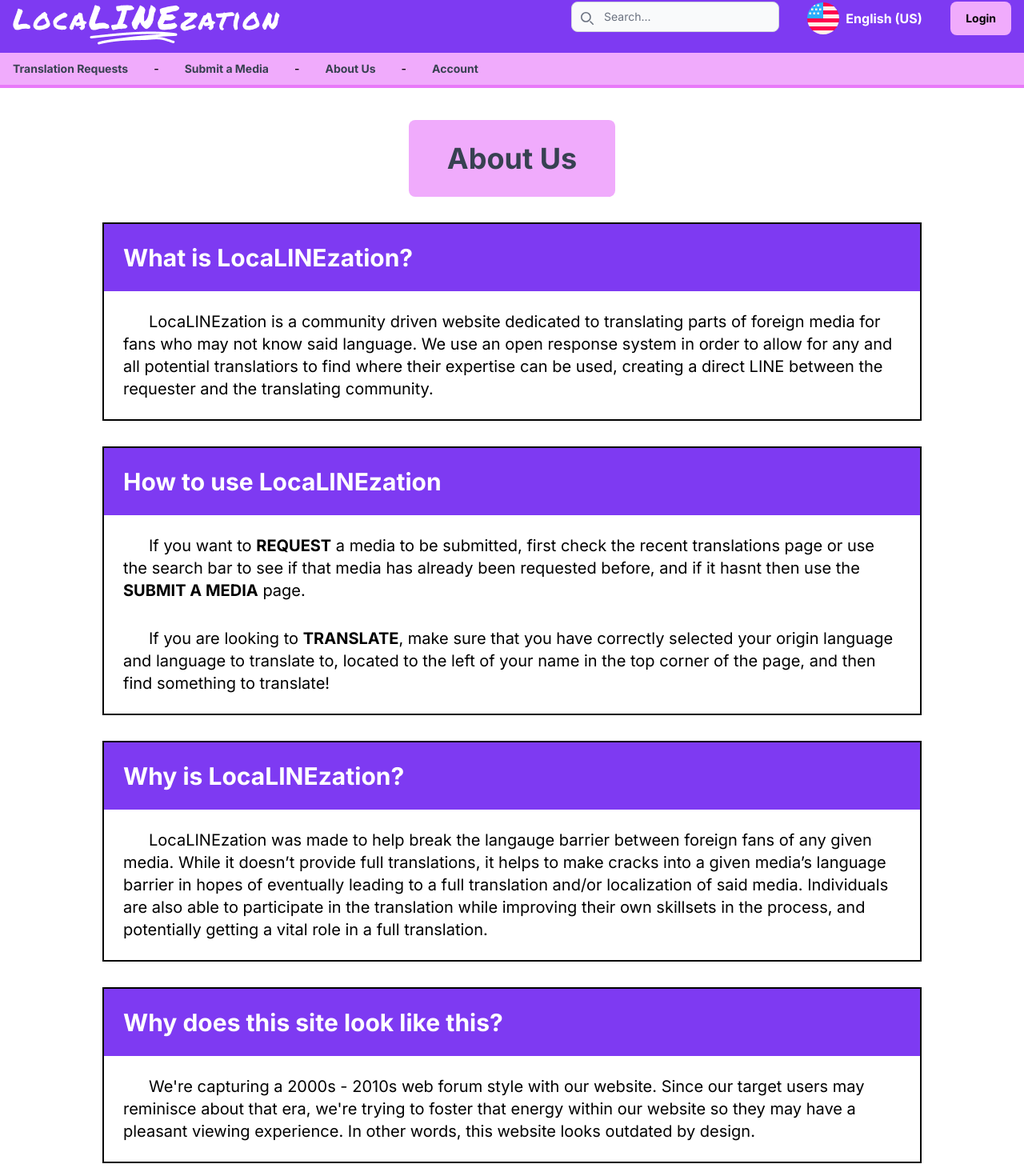
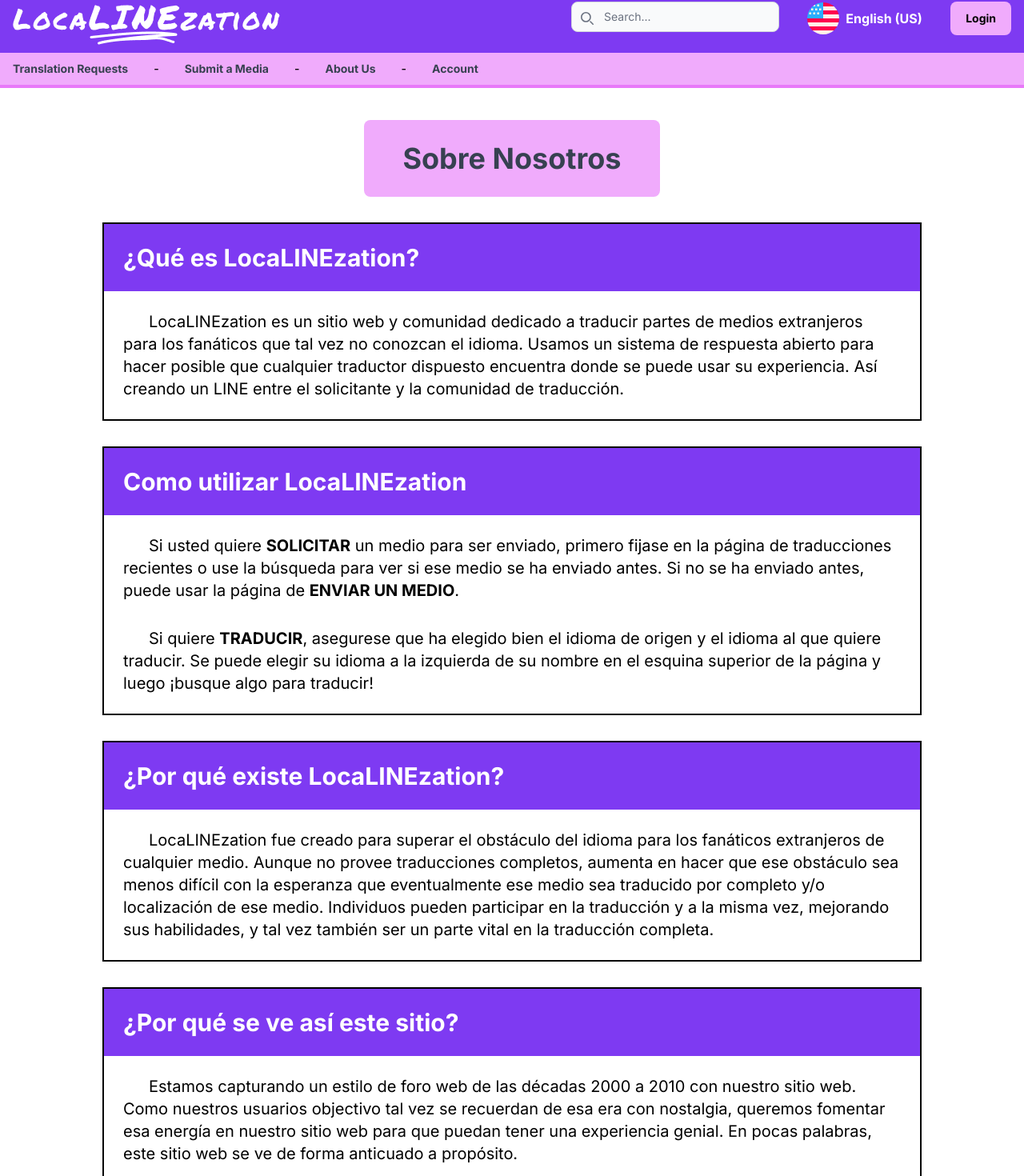
Before and after one commit to LeoJrTheTanooki/localinezation-front, a Next.js app in the folder localinezation-front/: page /AboutPage in a window 1280 px wide. Shown: the part 24-1494 px from the top of the page at 80% size. Built offline with nearby package versions, Linux system fonts and the light colour scheme.

Commit message:
Successfully implemented posting strings

```diff
--- a/localinezation-front/src/app/AboutPage/page.tsx
+++ b/localinezation-front/src/app/AboutPage/page.tsx
@@ -3,54 +3,165 @@
 import React from "react";
 
 const AboutPage = () => {
+  //   const englishText = [
+  //     <h1 className="text-center font-bold text-gray-700 text-4xl py-7">
+  //       About Us
+  //     </h1>,
+  //     <p>What is LocaLINEzation?</p>,
+  //     <p className="indent-8">
+  //       LocaLINEzation is a community driven website dedicated to translating
+  //       parts of foreign media for fans who may not know said language. We use an
+  //       open response system in order to allow for any and all potential
+  //       translatiors to find where their expertise can be used, creating a direct
+  //       LINE between the requester and the translating community.
+  //     </p>,
+  //     <p>How to use LocaLINEzation</p>,
+  //     <>
+  //       <p className="indent-8 mb-8">
+  //         If you want to <span className="font-bold">REQUEST</span> a media to be
+  //         submitted, first check the recent translations page or use the search
+  //         bar to see if that media has already been requested before, and if it
+  //         hasnt then use the <span className="font-bold">SUBMIT A MEDIA</span>{" "}
+  //         page.
+  //       </p>
+  //       <p className="indent-8">
+  //         If you are looking to <span className="font-bold">TRANSLATE</span>, make
+  //         sure that you have correctly selected your origin language and language
+  //         to translate to, located to the left of your name in the top corner of
+  //         the page, and then find something to translate!
+  //       </p>
+  //     </>,
+  //     <p>Why is LocaLINEzation?</p>,
+  //     <p className="indent-8">
+  //       LocaLINEzation was made to help break the langauge barrier between foreign
+  //       fans of any given media. While it doesn&rsquo;t provide full translations,
+  //       it helps to make cracks into a given media&rsquo;s language barrier in
+  //       hopes of eventually leading to a full translation and/or localization of
+  //       said media. Individuals are also able to participate in the translation
+  //       while improving their own skillsets in the process, and potentially
+  //       getting a vital role in a full translation.
+  //     </p>,
+  //     <p>Why does this site look like this?</p>,
+  //     <p className="indent-8">
+  //       We&apos;re capturing a 2000s - 2010s web forum style with our website.
+  //       Since our target users may reminisce about that era, we&apos;re trying to
+  //       foster that energy within our website so they may have a pleasant viewing
+  //       experience. In other words, this website looks outdated by design.
+  //     </p>,
+  //   ];
+
+  const englishText = [
+    <h1 className="text-center font-bold text-gray-700 text-4xl py-7">
+      Sobre Nosotros
+    </h1>,
+    <p>¿Qué es LocaLINEzation?</p>,
+    <p className="indent-8">
+      LocaLINEzation es un sitio web y comunidad dedicado a traducir partes de
+      medios extranjeros para los fanáticos que tal vez no conozcan el idioma.
+      Usamos un sistema de respuesta abierto para hacer posible que cualquier
+      traductor dispuesto encuentra donde se puede usar su experiencia. Así
+      creando un LINE entre el solicitante y la comunidad de traducción.
+    </p>,
+    <p>Como utilizar LocaLINEzation</p>,
+    <>
+      {/* <p className="indent-8 mb-8">
+        If you want to <span className="font-bold">REQUEST</span> a media to be
+        submitted, first check the recent translations page or use the search
+        bar to see if that media has already been requested before, and if it
+        hasnt then use the <span className="font-bold">SUBMIT A MEDIA</span>{" "}
+        page.
+      </p>
+      <p className="indent-8">
+        If you are looking to <span className="font-bold">TRANSLATE</span>, make
+        sure that you have correctly selected your origin language and language
+        to translate to, located to the left of your name in the top corner of
+        the page, and then find something to translate!
+      </p> */}
+
+      <p className="indent-8 mb-8">
+        Si usted quiere <span className="font-bold">SOLICITAR</span> un medio
+        para ser enviado, primero fijase en la página de traducciones recientes
+        o use la búsqueda para ver si ese medio se ha enviado antes. Si no se ha
+        enviado antes, puede usar la página de{" "}
+        <span className="font-bold">ENVIAR UN MEDIO</span>.
+      </p>
+      <p className="indent-8">
+        Si quiere <span className="font-bold">TRADUCIR</span>, asegurese que ha
+        elegido bien el idioma de origen y el idioma al que quiere traducir. Se
+        puede elegir su idioma a la izquierda de su nombre en el esquina
+        superior de la página y luego ¡busque algo para traducir!
+      </p>
+    </>,
+    <p>¿Por qué existe LocaLINEzation?</p>,
+    <p className="indent-8">
+      LocaLINEzation fue creado para superar el obstáculo del idioma para los
+      fanáticos extranjeros de cualquier medio. Aunque no provee traducciones
+      completos, aumenta en hacer que ese obstáculo sea menos difícil con la
+      esperanza que eventualmente ese medio sea traducido por completo y/o
+      localización de ese medio. Individuos pueden participar en la traducción y
+      a la misma vez, mejorando sus habilidades, y tal vez también ser un parte
+      vital en la traducción completa.
+    </p>,
+    <p>¿Por qué se ve así este sitio?</p>,
+    <p className="indent-8">
+      Estamos capturando un estilo de foro web de las décadas 2000 a 2010 con
+      nuestro sitio web. Como nuestros usuarios objectivo tal vez se recuerdan
+      de esa era con nostalgia, queremos fomentar esa energía en nuestro sitio
+      web para que puedan tener una experiencia genial. En pocas palabras, este
+      sitio web se ve de forma anticuado a propósito.
+    </p>,
+  ];
 
   return (
     <div className="flex flex-col h-fit justify-center items-center my-8">
-            <div id="pageHeader" className="flex items-center h-24 bg-fuchsia-300 p-12 mx-auto rounded-lg mt-2 mb-4">
-                <h1 className="text-center font-bold text-gray-700 text-4xl py-7">About Us</h1>
+      <div
+        id="pageHeader"
+        className="flex items-center h-24 bg-fuchsia-300 p-12 mx-auto rounded-lg mt-2 mb-4"
+      >
+        {englishText[0]}
       </div>
       <div className="w-[80vw] flex flex-col border-black border-2 my-4">
-                <div id="titleHeader" className="bg-purple-600 text-white p-6 text-3xl font-bold">
-                    <p>What is LocaLINEzation?</p>
+        <div
+          id="titleHeader"
+          className="bg-purple-600 text-white p-6 text-3xl font-bold"
+        >
+          {englishText[1]}
         </div>
         <div id="textBox" className="p-6 text-xl">
-                    <p className="indent-8">LocaLINEzation is a community driven website dedicated to translating parts of foreign media for fans who may not know said language. We use an open response system in order to allow for any and all potential translatiors to find where their expertise can be used, creating a direct LINE between the requester and the translating community.</p>
+          {englishText[2]}
         </div>
       </div>
       <div className="w-[80vw] flex flex-col border-black border-2 my-4">
-                <div id="titleHeader" className="bg-purple-600 text-white p-6 text-3xl font-bold">
-                    <p>How to use LocaLINEzation</p>
+        <div
+          id="titleHeader"
+          className="bg-purple-600 text-white p-6 text-3xl font-bold"
+        >
+          {englishText[3]}
         </div>
         <div id="textBox" className="p-6 text-xl">
-                    <p className="indent-8 mb-8">
-                        If you want to <span className="font-bold">REQUEST</span> a media to be submitted, first check the recent translations page or use the search bar to see if that media has already been requested before, and if it hasnt then use the <span className="font-bold">SUBMIT A MEDIA</span> page.</p>
-
-                    <p className="indent-8">
-                        If you are looking to <span className="font-bold">TRANSLATE</span>, make sure that you have correctly selected your origin language and language to translate to, located to the left of your name in the top corner of the page, and then find something to translate!
-                    </p>
+          {englishText[4]}
         </div>
       </div>
       <div className="w-[80vw] flex flex-col border-black border-2 my-4">
-                <div id="titleHeader" className="bg-purple-600 text-white p-6 text-3xl font-bold">
-                    <p>Why is LocaLINEzation?</p>
+        <div
+          id="titleHeader"
+          className="bg-purple-600 text-white p-6 text-3xl font-bold"
+        >
+          {englishText[5]}
         </div>
         <div id="textBox" className="p-6 text-xl">
-                    <p className="indent-8">
-                        LocaLINEzation was made to help break the langauge barrier between foreign fans of any given media. While it doesn&rsquo;t  provide full translations, it helps to make cracks into a given media&rsquo;s language barrier in hopes of eventually leading to a full translation and/or localization of said media. Individuals are also able to participate in the translation while improving their own skillsets in the process, and potentially getting a vital role in a full translation.
-                    </p>
+          {englishText[6]}
         </div>
       </div>
       <div className="w-[80vw] flex flex-col border-black border-2 my-4">
-                <div id="titleHeader" className="bg-purple-600 text-white p-6 text-3xl font-bold">
-                    <p>Why does this site look like this?</p>
+        <div
+          id="titleHeader"
+          className="bg-purple-600 text-white p-6 text-3xl font-bold"
+        >
+          {englishText[7]}
         </div>
         <div id="textBox" className="p-6 text-xl">
-                    <p className="indent-8">
-                        We're capturing a 2000s - 2010s web forum style with our website. Since our target users may reminisce about that era, we're trying to foster that energy within our website so they may have a pleasant viewing experience. In other words, this website looks outdated by design.
-                    </p>
-                    <p>
-
-                    </p>
+          {englishText[8]}
         </div>
       </div>
     </div>
--- a/localinezation-front/src/app/Homepage/page.tsx
+++ b/localinezation-front/src/app/Homepage/page.tsx
@@ -32,6 +32,7 @@ const Homepage = () => {
       const loadMedia = async () => {
           try {
               const media = await fetchMedia();  // Attempt to fetch media
+              console.log(media)
               setMediaList(media);               // If successful, update the state with the fetched media
           } catch (error) {
               setError('Failed to fetch media. Please try again later.');  // If an error occurs, set an error message
@@ -59,7 +60,7 @@ const Homepage = () => {
       <div className="headerBG flex items-center w-fit h-24 bg-fuchsia-300 p-12 mx-auto rounded-lg my-8">
         <h1 className="text-center font-bold text-gray-700 text-4xl py-7">Translation Requests</h1>
       </div>
-      <div className="grid grid-cols-1 sm:grid-cols-2 md:grid-cols-3 lg:grid-cols-4 gap-10 pt-0 mb-10 max-w-[1440px] justify-center mx-auto">
+      <div className="flex flex-wrap gap-10 pt-0 mb-10 max-w-[1440px] justify-center mx-auto">
         {mediaList?.map((media: IMedia, mediaIndex: number) => (
           <MediaCard key={mediaIndex} mediaObject={media} index={mediaIndex} />
         ))}
--- a/localinezation-front/src/app/MediaPage/page.tsx
+++ b/localinezation-front/src/app/MediaPage/page.tsx
@@ -6,6 +6,7 @@ import { useRouter } from "next/navigation";
 import React, { useEffect, useState } from "react";
 import { IMediaData } from "@/Interfaces/Interfaces";
 import { langFormat } from "../components/CustomFunctions";
+import { fetchMedia } from "@/utils/Dataservices";
 
 const MediaPage = (props: any) => {
   const router = useRouter();
@@ -21,33 +22,48 @@ const MediaPage = (props: any) => {
     platform: "No Known Platform",
   };
 
+  const [queryNum, setQueryNum] = useState<number>(-1);
+  const [mediaList, setMediaList] = useState<any>();
+  const [currentMedia, setCurrentMedia] = useState<IMediaData>(DataDefault);
+  const [listedLanguages, setListedLanguages] = useState<React.JSX.Element[]>();
+  const [error, setError] = useState<string | null>(null);
 
+  useEffect(() => {
+    const loadMedia = async () => {
+      try {
+        const media = await fetchMedia();
+        setMediaList(media);
+      } catch (error) {
+        setError("Failed to fetch media. Please try again later.");
+        console.error(error);
+      }
+    };
 
-  const [queryNum, setQueryNum] = useState<number>(-1);
-
-  const [mediaList, setMediaList] = useState<any>(PageData);
-
-  const [currentMedia, setCurrentMedia] = useState<IMediaData>(DataDefault);
-
-  const [listedLanguages, setListedLanguages] = useState<React.JSX.Element[]>();
+    loadMedia();
+  }, []);
 
   useEffect(() => {
     const query = new URLSearchParams(window.location.search).get("id");
     if (query) setQueryNum(parseInt(query));
   }, []);
 
+  function findMediaId(media: any) {
+    return media.id === queryNum;
+  }
   useEffect(() => {
-    if (queryNum != -1) {
-      setCurrentMedia(mediaList[queryNum]);
+    if (queryNum != -1 && mediaList) {
+      const foundMedia = mediaList.find(findMediaId);
+      console.log(foundMedia);
+      setCurrentMedia(foundMedia);
     }
-  }, [queryNum]);
+  }, [queryNum, mediaList]);
 
   useEffect(() => {
     if (currentMedia.requestLanguage) {
       const languageListJsx = currentMedia.requestLanguage.map(
         (media: object, index: number) => {
           let language = Object.keys(media)[0];
-          let formattedLang = langFormat(language)
+          let formattedLang = langFormat(language);
           if (language) {
             return (
               <li key={index}>
@@ -64,7 +80,7 @@ const MediaPage = (props: any) => {
               </li>
             );
           } else {
-            console.log('fail')
+            console.log("fail");
             return <li key={index}>No Available Languages</li>;
           }
         }
@@ -93,22 +109,24 @@ const MediaPage = (props: any) => {
             )}
           </ul>
         </div>
-        <div className="justify-self-center">
+        {/* <div className="justify-self-center">
           <Button
             className="bg-indigo-900 enabled:hover:bg-indigo-950 justify-self-end"
             onClick={() => handlePageChange("/RequestUploadPage")}
           >
             Request a Line to Translate
           </Button>
-        </div>
-        {/* <div className="justify-self-center">
+        </div> */}
+        <div className="justify-self-center">
           <Button
             className="bg-indigo-900 enabled:hover:bg-indigo-950"
-            onClick={() => handlePageChange("/TranslationUploadPage")}
+            onClick={() => handlePageChange(`/TranslationUploadPage?id=${queryNum}`)}
+            // onClick={() => handlePageChange( `/TranslationUploadPage?id=${queryNum}&language=${langQuery}&request=${requestIndex}`)}
+
           >
             Submit a Translation
           </Button>
-        </div> */}
+        </div>
       </div>
 
       {/* <div className="w-[1000px]">
@@ -154,7 +172,6 @@ const MediaPage = (props: any) => {
           <div className="justify-self-end">Report User</div>
         </div>
       </div> */}
-
     </div>
   );
 };
--- a/localinezation-front/src/app/OpenRequestsPage/page.tsx
+++ b/localinezation-front/src/app/OpenRequestsPage/page.tsx
@@ -6,6 +6,7 @@ import { Button, Dropdown, Rating } from "flowbite-react";
 import { useRouter } from "next/navigation";
 import React, { useEffect, useState } from "react";
 import { langFormat } from "../components/CustomFunctions";
+import { fetchMedia } from "@/utils/Dataservices";
 
 const OpenRequestsPage = () => {
   const requestsDefault = Array<{
@@ -23,7 +24,7 @@ const OpenRequestsPage = () => {
   // <Array<ILanguageData["openRequests"]>
   const [requestsArray, setRequestsArray] =
     useState<ILanguageData["openRequests"]>(requestsDefault);
-  const [mediaRequests, setMediaRequests] = useState<any>(PageData);
+  const [mediaRequests, setMediaRequests] = useState<any>();
   const [queryNum, setQueryNum] = useState<number>(-1);
   const [langQuery, setLangQuery] = useState<string>("");
   const [requestList, setRequestList] = useState<React.JSX.Element[]>();
@@ -34,6 +35,22 @@ const OpenRequestsPage = () => {
   const [dropdownItems, setDropdownItems] = useState<React.JSX.Element[]>();
   const [yourScoreHover, setYourScoreHover] = useState<any>();
   const [yourScore, setYourScore] = useState<any>();
+  const [error, setError] = useState<string | null>(null);
+
+
+    useEffect(() => {
+      const loadMedia = async () => {
+          try {
+              const media = await fetchMedia();
+              setMediaRequests(media);
+          } catch (error) {
+              setError('Failed to fetch media. Please try again later.');
+              console.error(error);
+          }
+      };
+
+      loadMedia();
+  }, []);
 
   useEffect(() => {
     const idQueryEffect = new URLSearchParams(window.location.search).get("id");
--- a/localinezation-front/src/app/components/MediaCard.tsx
+++ b/localinezation-front/src/app/components/MediaCard.tsx
@@ -13,9 +13,6 @@ const MediaCard = (props: IProp) => {
     router.push(route);
   };
 
-  console.log(props);
-  console.log(typeof props);
-
   const mediaObject = props.mediaObject;
 
   return (
@@ -23,7 +20,7 @@ const MediaCard = (props: IProp) => {
       <div
         data-testid="flowbite-card"
         className="h-96 w-80 flex flex-col bg-purple-600 hover:bg-purple-900 text-white text-center rounded-lg border border-gray-200 dark:border-gray-700"
-        onClick={() => handlePageChange(`/MediaPage?id=${props.index}`)}
+        onClick={() => handlePageChange(`/MediaPage?id=${props.mediaObject.id}`)}
       >
         <div className="flex h-fit min-w-80 flex-col justify-center gap-2 p-6">
           <img
```
Also changed, not shown: localinezation-front/src/app/SubmitMediaPage/page.tsx (+13 -89 lines), localinezation-front/src/app/components/NavbarComponent.tsx (+50 -10 lines). Lines whose indentation alone changed are shown as unchanged.
